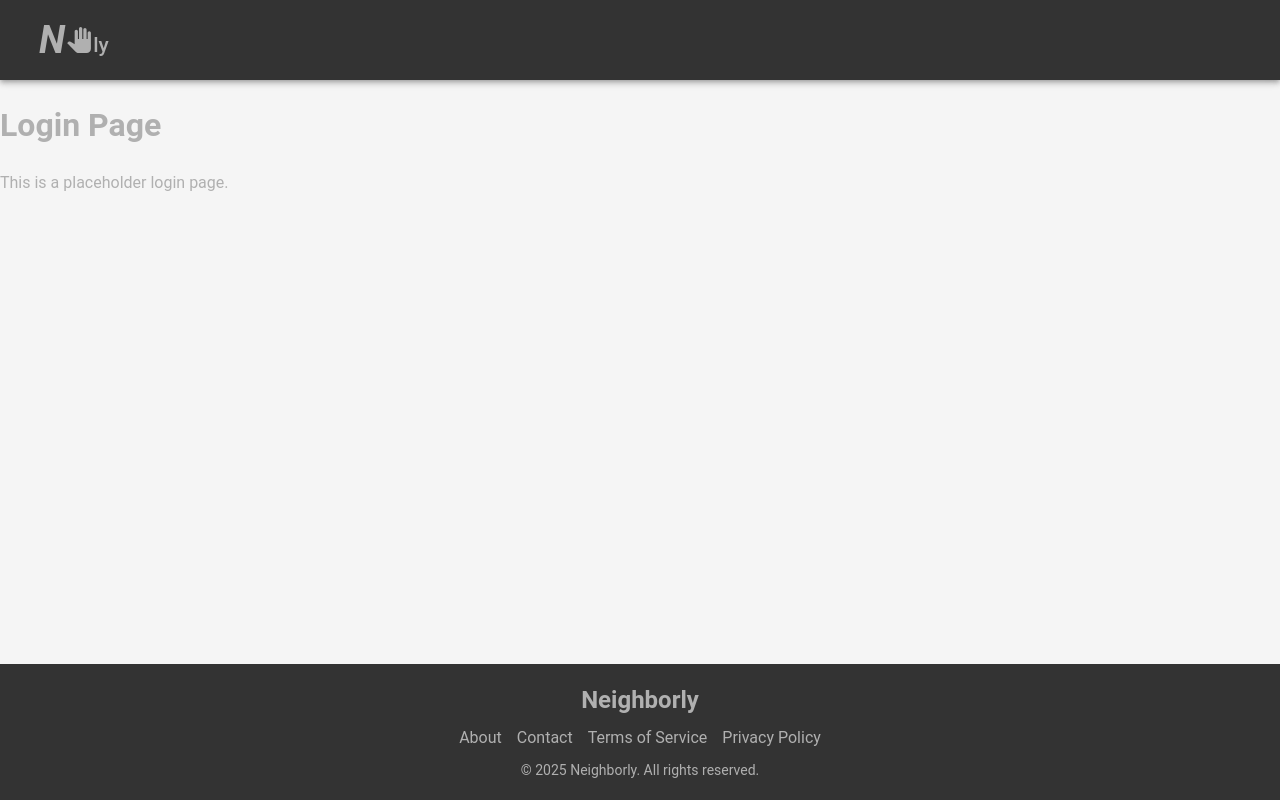
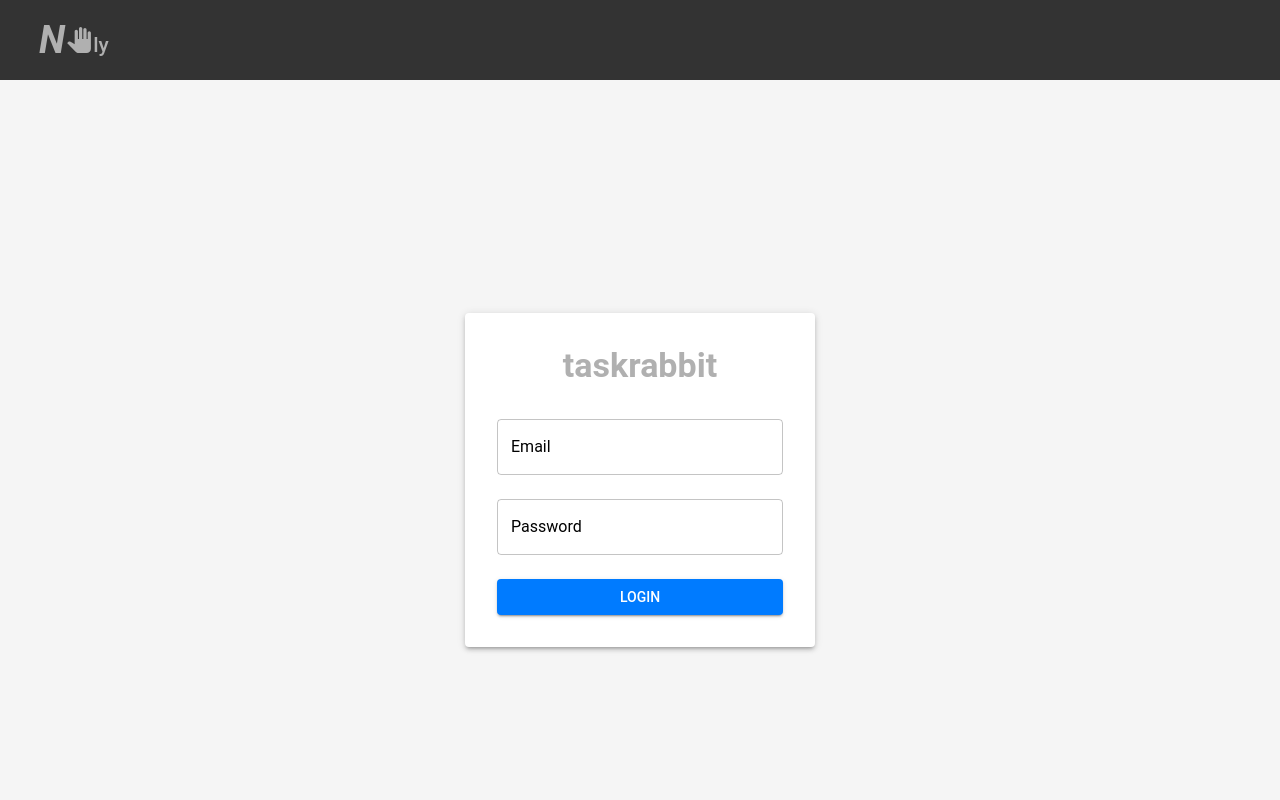
Before and after one commit to mohammed-saalim/Neighborly, a React (Create React App) app in the folder frontend/: page /login in a window 1280 px wide. Shown: the top 800 px of the page. Built offline with nearby package versions, Linux system fonts and the light colour scheme.

Commit message:
Update Login.js

```diff
--- a/frontend/src/pages/Login.js
+++ b/frontend/src/pages/Login.js
@@ -1,12 +1,21 @@
 import React from "react";
+import { Box, Button, TextField, Typography, Paper } from "@mui/material";
 
-function Login() {
+const Login = () => {
   return (
-    <div>
-      <h1>Login Page</h1>
-      <p>This is a placeholder login page.</p>
-    </div>
+    <Box display="flex" justifyContent="center" alignItems="center" height="100vh" bgcolor="#f5f5f5">
+      <Paper elevation={3} sx={{ padding: 4, width: 350, textAlign: "center" }}>
+        <Typography variant="h4" fontWeight="bold" mb={2}>
+          taskrabbit
+        </Typography>
+        <TextField label="Email" fullWidth margin="normal" />
+        <TextField label="Password" type="password" fullWidth margin="normal" />
+        <Button variant="contained" color="primary" fullWidth sx={{ mt: 2 }}>
+          Login
+        </Button>
+      </Paper>
+    </Box>
   );
-}
+};
 
 export default Login;
```
